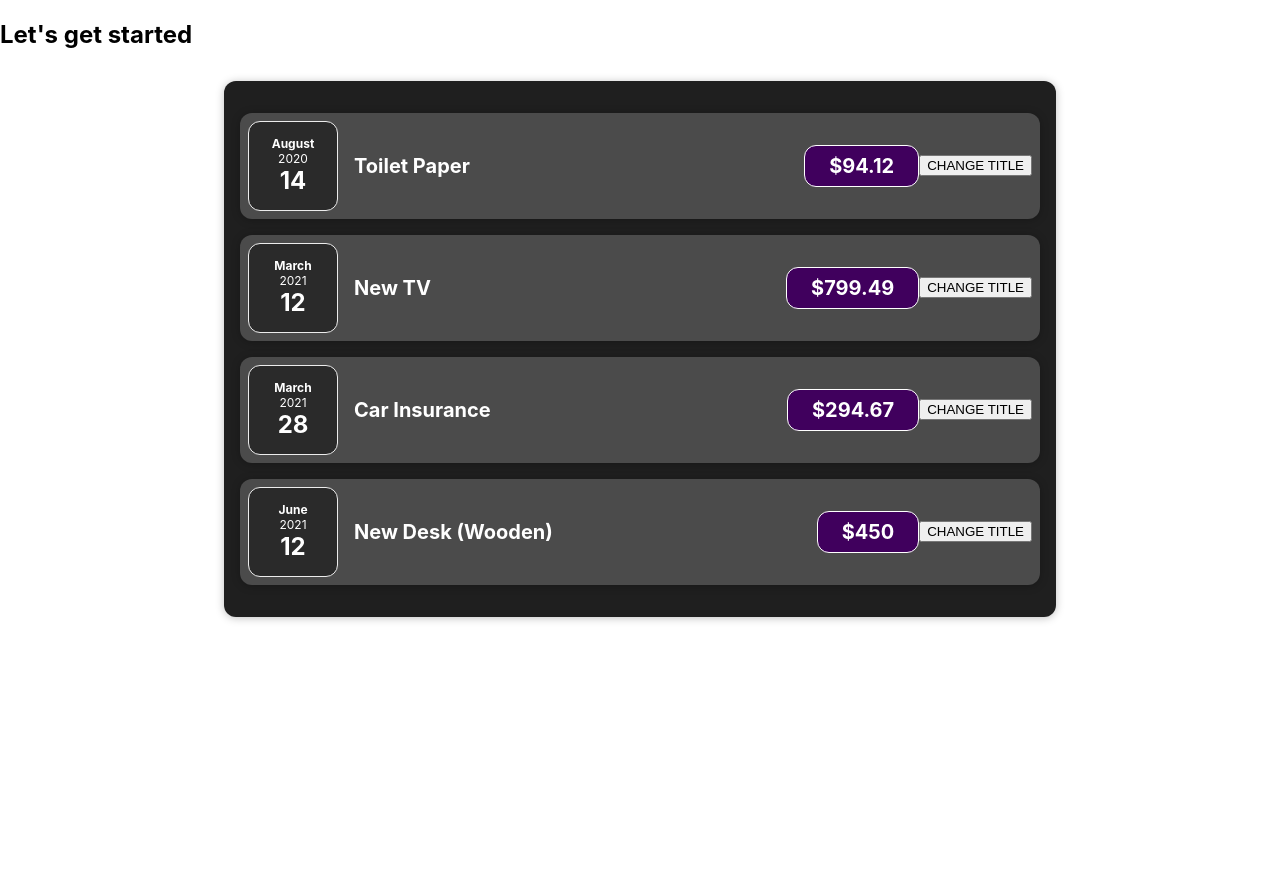
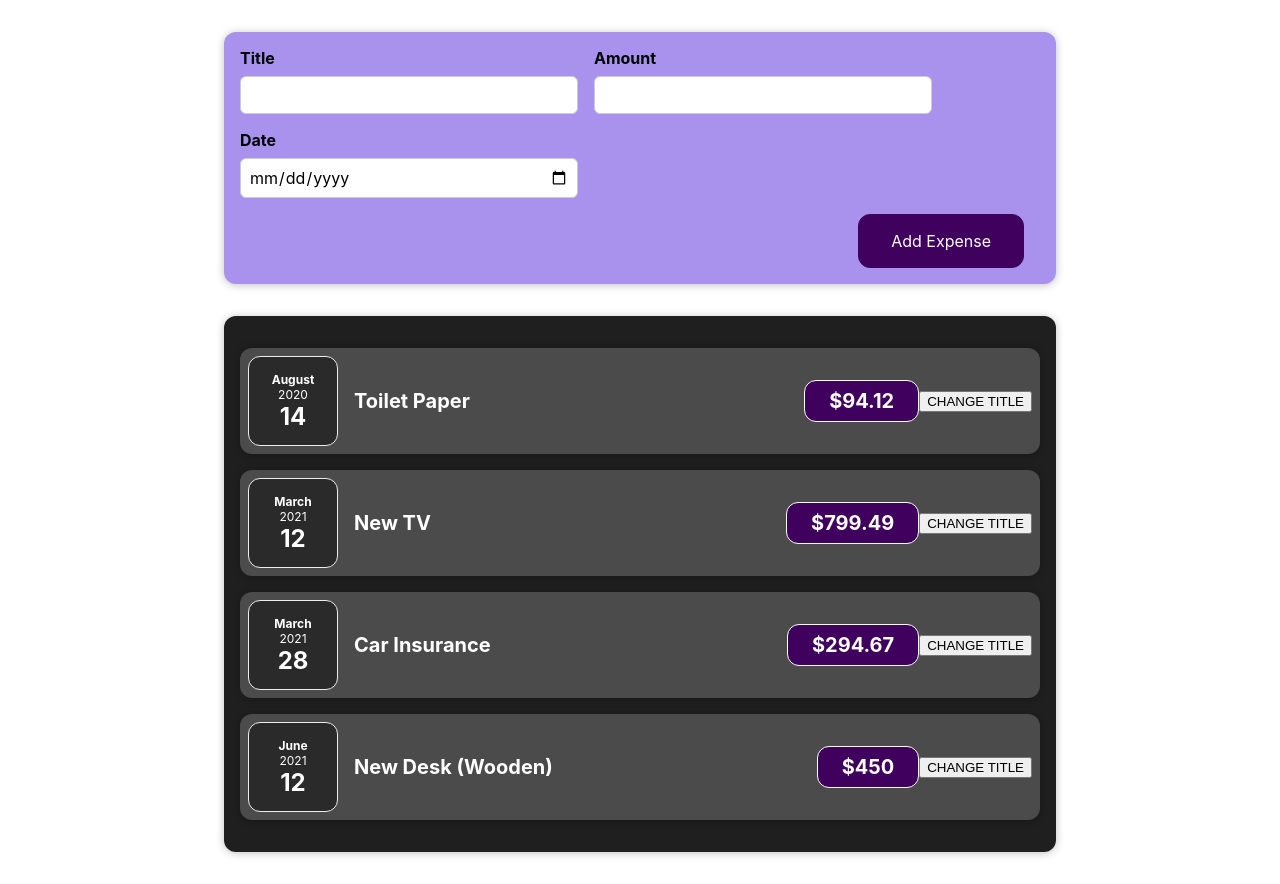
Before and after one commit to gaganggoyal/reactfirstapp, a React (Create React App) app: page / in a window 1280 px wide. Before the commit the page ends 800 px from the top, so only its background shows below. Built offline with nearby package versions, Linux system fonts and the light colour scheme.

Commit message:
Add event handler states

```diff
--- a/src/App.js
+++ b/src/App.js
@@ -1,6 +1,6 @@
 import Expenses from './components/Expenses/Expenses'
 import React from 'react';
-
+import NewExpense from './components/NewExpense/NewExpense';
 
 const App = () => {
   const expenses = [
@@ -32,7 +32,7 @@
 
   return (
     <div>
-      <h2>Let's get started</h2>
+      <NewExpense />
       <Expenses data={expenses} />
     </div>
   );
--- /dev/null
+++ b/src/components/NewExpense/ExpenseForm.css
@@ -0,0 +1,26 @@
+.new-expense__controls {
+  display: flex;
+  flex-wrap: wrap;
+  gap: 1rem;
+  margin-bottom: 1rem;
+  text-align: left;
+}
+
+.new-expense__control label {
+  font-weight: bold;
+  margin-bottom: 0.5rem;
+  display: block;
+}
+
+.new-expense__control input {
+  font: inherit;
+  padding: 0.5rem;
+  border-radius: 6px;
+  border: 1px solid #ccc;
+  width: 20rem;
+  max-width: 100%;
+}
+
+.new-expense__actions {
+  text-align: right;
+}
--- /dev/null
+++ b/src/components/NewExpense/ExpenseForm.js
@@ -0,0 +1,43 @@
+import React, { useState } from 'react';
+import './ExpenseForm.css';
+
+const ExpenseForm = () => {
+  const [enteredTitle, setEnteredTitle] = useState('')
+  const [enteredAmount, setEnteredAmount] = useState('')
+  const [enteredDate, setEnteredDate] = useState('')
+
+  const titleChangeHandler = (event) => {
+    setEnteredTitle(event.target.value);
+  };
+  const amountChangeHandler = (event) => {
+    setEnteredAmount(event.target.value);
+  };
+  const dateChangeHandler = (event) => {
+    setEnteredDate(event.target.value);
+  };
+
+
+  return (
+    <form>
+      <div className='new-expense__controls'>
+        <div className='new-expense__control'>
+          <label>Title</label>
+          <input type="text" onChange={titleChangeHandler}></input>
+        </div>
+        <div className='new-expense__control'>
+          <label>Amount</label>
+          <input type="number" min="0.01" step="0.01" onChange={amountChangeHandler}></input>
+        </div>
+        <div className='new-expense__control'>
+          <label>Date</label>
+          <input type="date" min="2019-01-01" max="2022-12-31" onChange={dateChangeHandler}></input>
+        </div>
+      </div>
+      <div className='new-expense__actions'>
+        <button type='submit'>Add Expense</button>
+      </div>
+    </form>
+  );
+};
+
+export default ExpenseForm;
--- /dev/null
+++ b/src/components/NewExpense/NewExpense.css
@@ -0,0 +1,38 @@
+.new-expense {
+  background-color: #a892ee;
+  padding: 1rem;
+  margin: 2rem auto;
+  width: 50rem;
+  max-width: 95%;
+  border-radius: 12px;
+  text-align: center;
+  box-shadow: 0 1px 8px rgba(0, 0, 0, 0.25);
+}
+
+.new-expense button {
+  font: inherit;
+  cursor: pointer;
+  padding: 1rem 2rem;
+  border: 1px solid #40005d;
+  background-color: #40005d;
+  color: white;
+  border-radius: 12px;
+  margin-right: 1rem;
+}
+
+.new-expense button:hover,
+.new-expense button:active {
+  background-color: #510674;
+  border-color: #510674;
+}
+
+.new-expense button.alternative {
+  color: #220131;
+  border-color: transparent;
+  background-color: transparent;
+}
+
+.new-expense button.alternative:hover,
+.new-expense button.alternative:active {
+  background-color: #ddb3f8;
+}
--- /dev/null
+++ b/src/components/NewExpense/NewExpense.js
@@ -0,0 +1,15 @@
+import React from 'react';
+import './NewExpense.css';
+import ExpenseForm from './ExpenseForm';
+
+const NewExpense = () => {
+
+  return (
+    <div className='new-expense'>
+      <ExpenseForm />
+    </div>
+
+  );
+};
+
+export default NewExpense;
```
